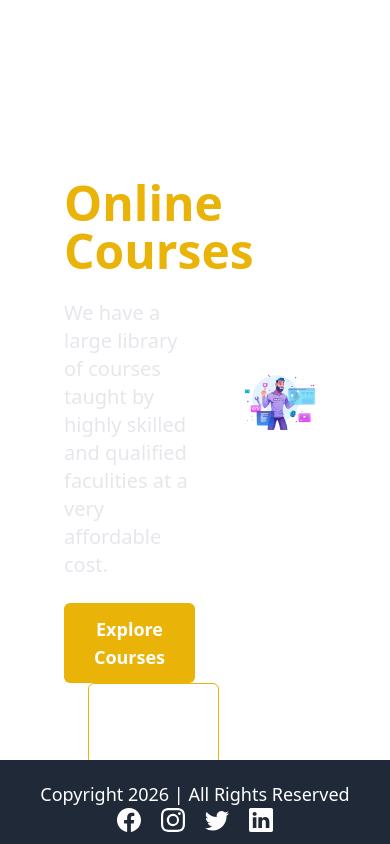
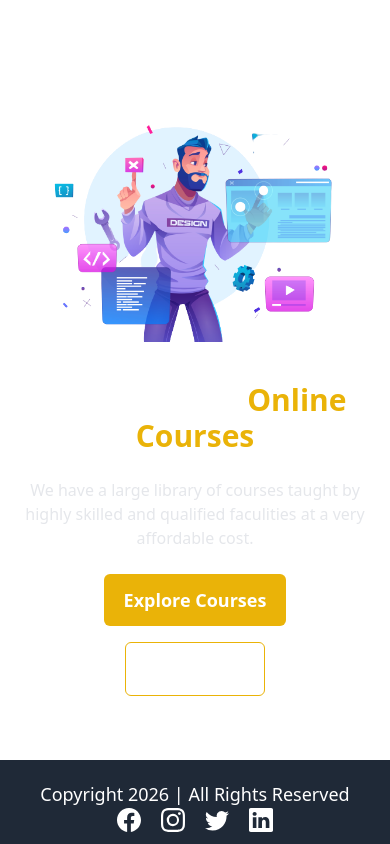
Before and after one commit to muzammillll/LMS, a React (Create React App) app in the folder client/: page / in a window 390 px wide. Built offline with nearby package versions, Linux system fonts and the light colour scheme.

Commit message:
final cors setup

```diff
--- a/client/src/Pages/Contact.js
+++ b/client/src/Pages/Contact.js
@@ -57,10 +57,10 @@ const Contact = () => {
 
   return (
     <Layout>
-      <div className="flex items-center justify-center h-[100vh]">
+     <div className="flex items-center justify-center min-h-[90vh] px-4">
         <form
           onSubmit={handleFormSubmit}
-          className="flex flex-col items-center justify-center gap-2 p-5 rounded-md text-white shadow-[0_0_10px_black] w-[22rem]"
+          className="flex flex-col items-center justify-center gap-2 p-5 rounded-md text-white shadow-[0_0_10px_black] w-full max-w-md"
         >
           <h1 className="text-3xl font-semibold">Contact Form</h1>
           <div className="flex flex-col w-full gap-1">
@@ -68,7 +68,7 @@ const Contact = () => {
               Name
             </label>
             <input
-              className="bg-transparent border px-2 py-1 rounded-sm"
+              className="px-2 py-1 bg-transparent border rounded-sm"
               id="name"
               type="text"
               name="name"
@@ -83,7 +83,7 @@ const Contact = () => {
               Email
             </label>
             <input
-              className="bg-transparent border px-2 py-1 rounded-sm"
+              className="px-2 py-1 bg-transparent border rounded-sm"
               id="email"
               type="email"
               name="email"
@@ -98,7 +98,7 @@ const Contact = () => {
               Message
             </label>
             <textarea
-              className="bg-transparent border px-2 py-1 rounded-sm resize-none h-40"
+              className="h-40 px-2 py-1 bg-transparent border rounded-sm resize-none"
               name="message"
               id="message"
               placeholder="Enter your message"
@@ -108,7 +108,7 @@ const Contact = () => {
           </div>
 
           <button
-            className="w-full bg-yellow-600 hover:bg-yellow-500 transition-all ease-in-out duration-300 rounded-sm py-2 font-semibold text-lg cursor-pointer"
+            className="w-full py-2 text-lg font-semibold transition-all duration-300 ease-in-out bg-yellow-600 rounded-sm cursor-pointer hover:bg-yellow-500"
             type="submit"
           >
             Submit
--- a/client/src/Pages/Homepage.js
+++ b/client/src/Pages/Homepage.js
@@ -6,27 +6,27 @@ import { Link } from "react-router-dom";
 const Homepage = () => {
   return (
     <Layout>
-      <div className="pt-10 text-white flex items-center justify-center gap-10 mx-16 h-[90vh]">
+      <div className="flex flex-col-reverse items-center justify-center gap-10 px-4 pt-10 text-white md:flex-row md:px-16 min-h-[90vh]">
         {/* for platform details */}
-        <div className="w-1/2 space-y-6">
-          <h1 className="text-5xl font-semibold">
+        <div className="w-full max-w-xl space-y-6 text-center md:w-1/2 md:text-left">
+        <h1 className="text-3xl font-semibold md:text-5xl">
             Find out best{" "}
-            <span className="text-yellow-500 font-bold">Online Courses</span>
+            <span className="font-bold text-yellow-500">Online Courses</span>
           </h1>
-          <p className="text-xl text-gray-200">
+          <p className="text-base text-gray-200 md:text-xl">
             We have a large library of courses taught by highly skilled and
             qualified faculities at a very affordable cost.
           </p>
 
           {/* for buttons */}
-          <div className="space-x-6">
+          <div className="flex flex-col gap-4 md:flex-row md:gap-6">
             <Link to={"/courses"}>
-              <button className="bg-yellow-500 px-5 py-3 rounded-md font-semibold text-lg cursor-pointer hover:bg-yellow-600 transition-all ease-in-out duration-300">
+              <button className="px-5 py-3 text-lg font-semibold transition-all duration-300 ease-in-out bg-yellow-500 rounded-md cursor-pointer hover:bg-yellow-600">
                 Explore Courses
               </button>
             </Link>
             <Link to={"/contact"}>
-              <button className="border border-yellow-500 px-5 py-3 rounded-md font-semibold text-lg cursor-pointer hover:border-yellow-600 transition-all ease-in-out duration-300">
+              <button className="px-5 py-3 text-lg font-semibold transition-all duration-300 ease-in-out border border-yellow-500 rounded-md cursor-pointer hover:border-yellow-600">
                 Contact Us
               </button>
             </Link>
@@ -34,8 +34,12 @@ const Homepage = () => {
         </div>
 
         {/* right section for image */}
-        <div className="w-1/2 flex items-center justify-center">
-          <img src={homePageMainImage} alt="home page image" />
+        <div className="flex items-center justify-center w-full md:w-1/2">
+        <img
+  src={homePageMainImage}
+  alt="home page"
+  className="w-full max-w-md"
+/>
         </div>
       </div>
     </Layout>
```
